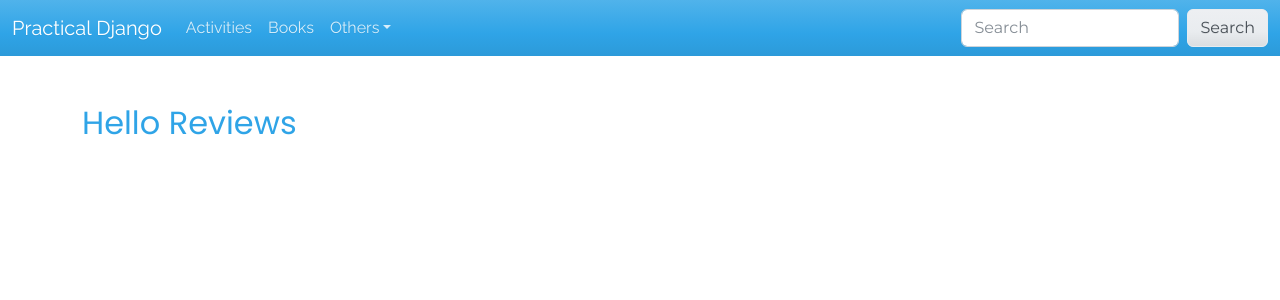
After one commit to KramStyles/python-django-the-practical-guide, a Django app: page /challenges/reviews/ in a window 1280 px wide. The commit adds this page. Shown: the top 300 px of the page. Run offline with Django 4.2, Linux system fonts and the light colour scheme; some libraries are stand-ins or nearby versions.

Commit message:
setup reviews

```diff
--- a/challenges/templates/challenges/layouts/base.html
+++ b/challenges/templates/challenges/layouts/base.html
@@ -31,9 +31,9 @@
                 </li>
                 <li class="nav-item dropdown">
                     <a class="nav-link dropdown-toggle" data-bs-toggle="dropdown" href="#" role="button"
-                       aria-haspopup="true" aria-expanded="false">Dropdown</a>
+                       aria-haspopup="true" aria-expanded="false">Others</a>
                     <div class="dropdown-menu">
-                        <a class="dropdown-item" href="#">Action</a>
+                        <a class="dropdown-item" href="{% url "reviews" %}">Reviews</a>
                         <a class="dropdown-item" href="#">Another action</a>
                         <a class="dropdown-item" href="#">Something else here</a>
                         <div class="dropdown-divider"></div>
--- /dev/null
+++ b/challenges/templates/challenges/reviews.html
@@ -0,0 +1,4 @@
+{% extends "challenges/layouts/base.html" %}
+{% block content %}
+    <h2>Hello Reviews</h2>
+{% endblock %}
--- a/challenges/urls.py
+++ b/challenges/urls.py
@@ -6,4 +6,5 @@ urlpatterns = [
     path("<str:day>", views.index, name="weekly-activities"),
     path("", views.challenge_home, name="challenges-home"),
     path("404/", views.not_found_page, name="not-found"),
+    path("reviews/", views.reviews, name="reviews")
 ]
--- a/challenges/views.py
+++ b/challenges/views.py
@@ -53,6 +53,11 @@ def daily_challenge_by_number(request, day):
         return render(request, "challenges/404.html", context)
 
 
+def reviews(request):
+    context = {"title": "reviews"}
+    return render(request, "challenges/reviews.html", context)
+
+
 def not_found_page(request):
     # Todo: Ensure you fix this up for valid 404 page so when we call raise http404, this shows
     context = {"title": "page not found", "reason": "We can't find what you are searching for"}
```
Also changed, not shown: blog/templates/blog/post-detail.html (+7 -1 lines).
